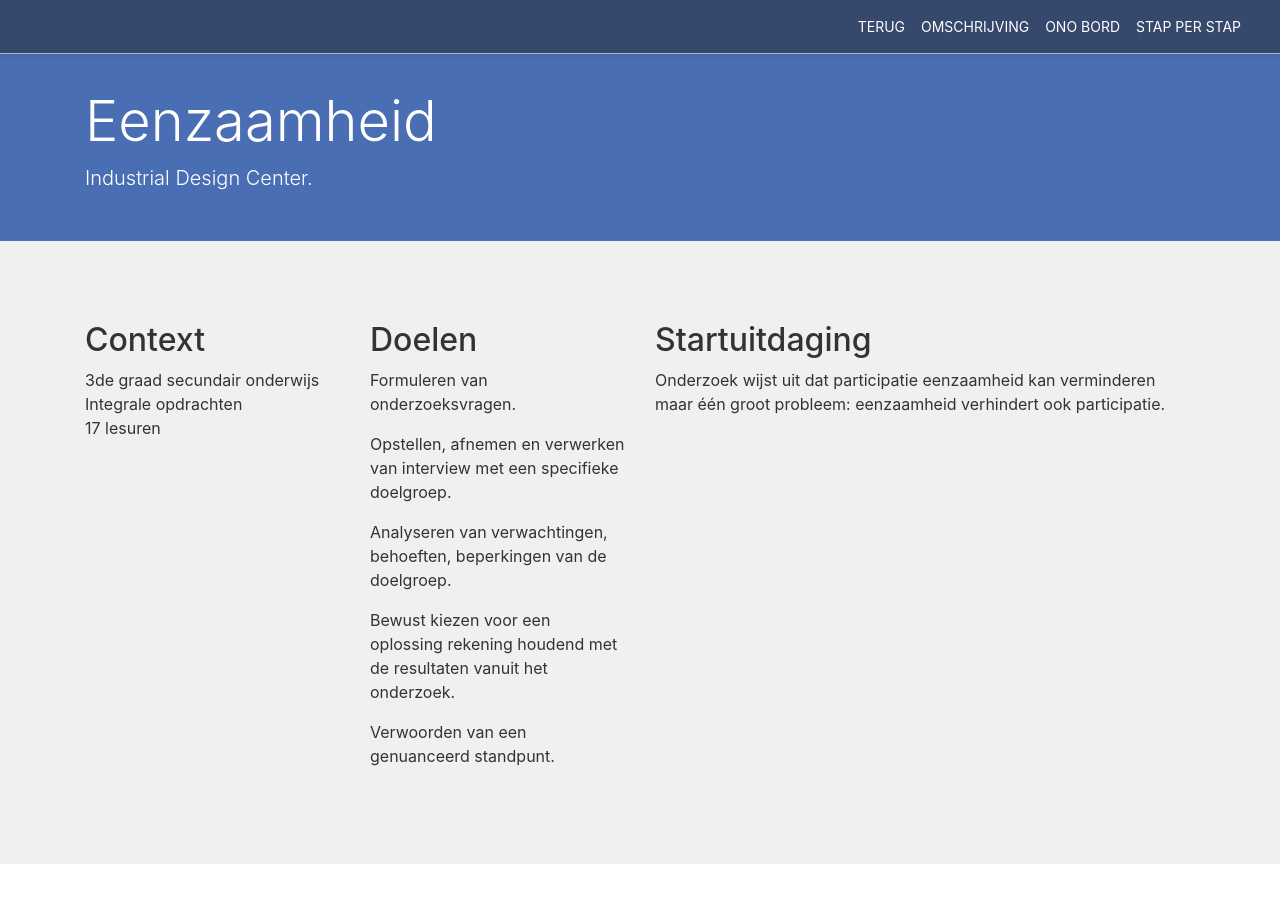
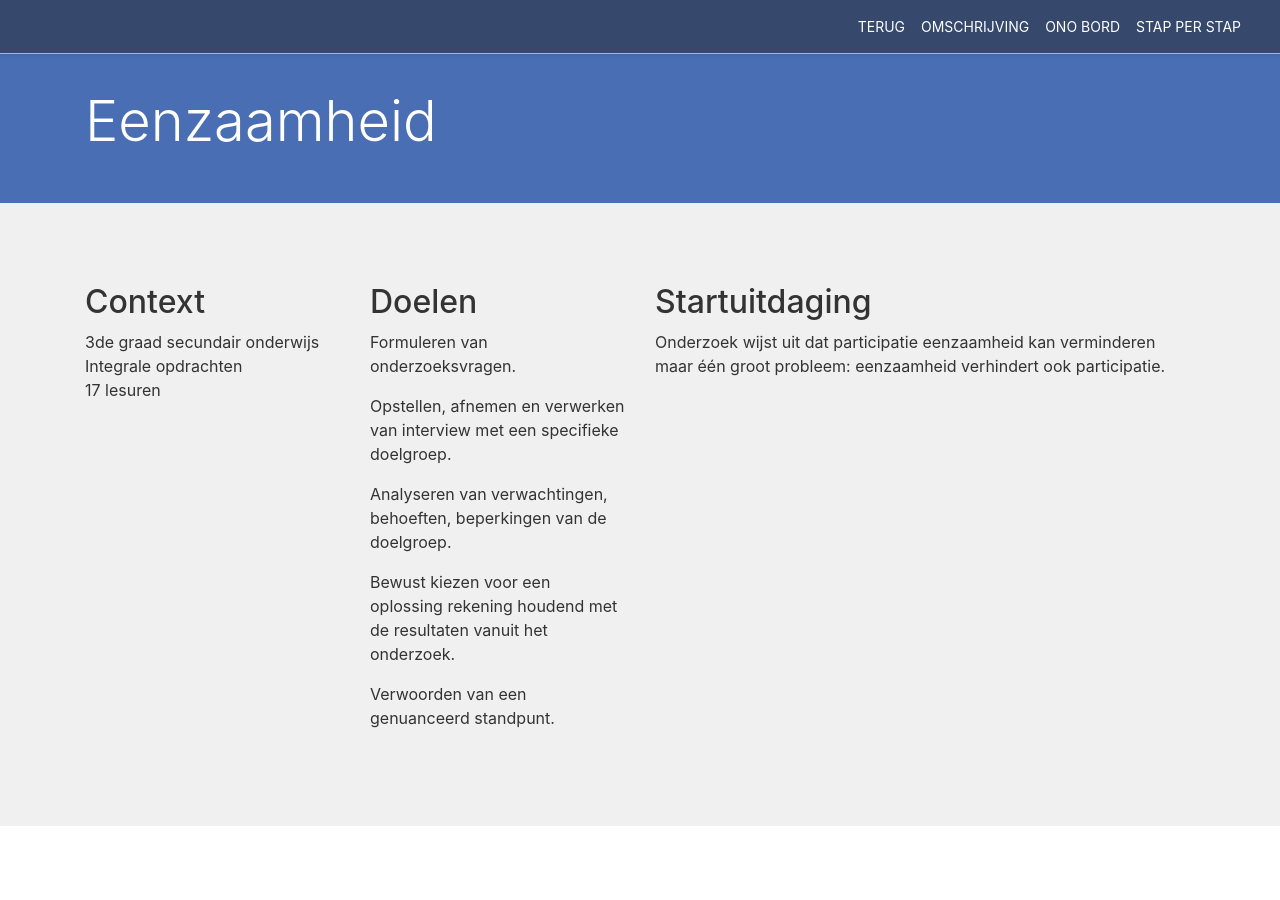
Before and after one commit to adepaepe/ono-trajecten, a Jekyll site: the page built from docs/_trajecten/eenzaamheid.html, in a window 1280 px wide and 900 px high. Built offline with Jekyll 4.4.1, drawn with Linux system fonts in a browser that asks for light colours.

Commit message:
verwijdering subtitel + toevoeging subtitel

```diff
--- a/docs/_trajecten/Landbouw-en-natuur.html
+++ b/docs/_trajecten/Landbouw-en-natuur.html
@@ -375,6 +375,7 @@
 <header class="traject__header jumbotron jumbotron-fluid">
   <div class="container">
     <h1 class="display-4">Landbouw en natuur</h1>
+    <p class="lead">Project opgesteld door Jens Smekens & Maxime Maureau tijdens de STE(A)M-sessie. </p>
   </div>
 </header>
 
--- a/docs/_trajecten/eenzaamheid.html
+++ b/docs/_trajecten/eenzaamheid.html
@@ -187,7 +187,7 @@
 <header class="traject__header jumbotron jumbotron-fluid">
   <div class="container">
     <h1 class="display-4">Eenzaamheid</h1>
-    <p class="lead">Industrial Design Center.</p>
+    <p class="lead"></p>
   </div>
 </header>
 
```
